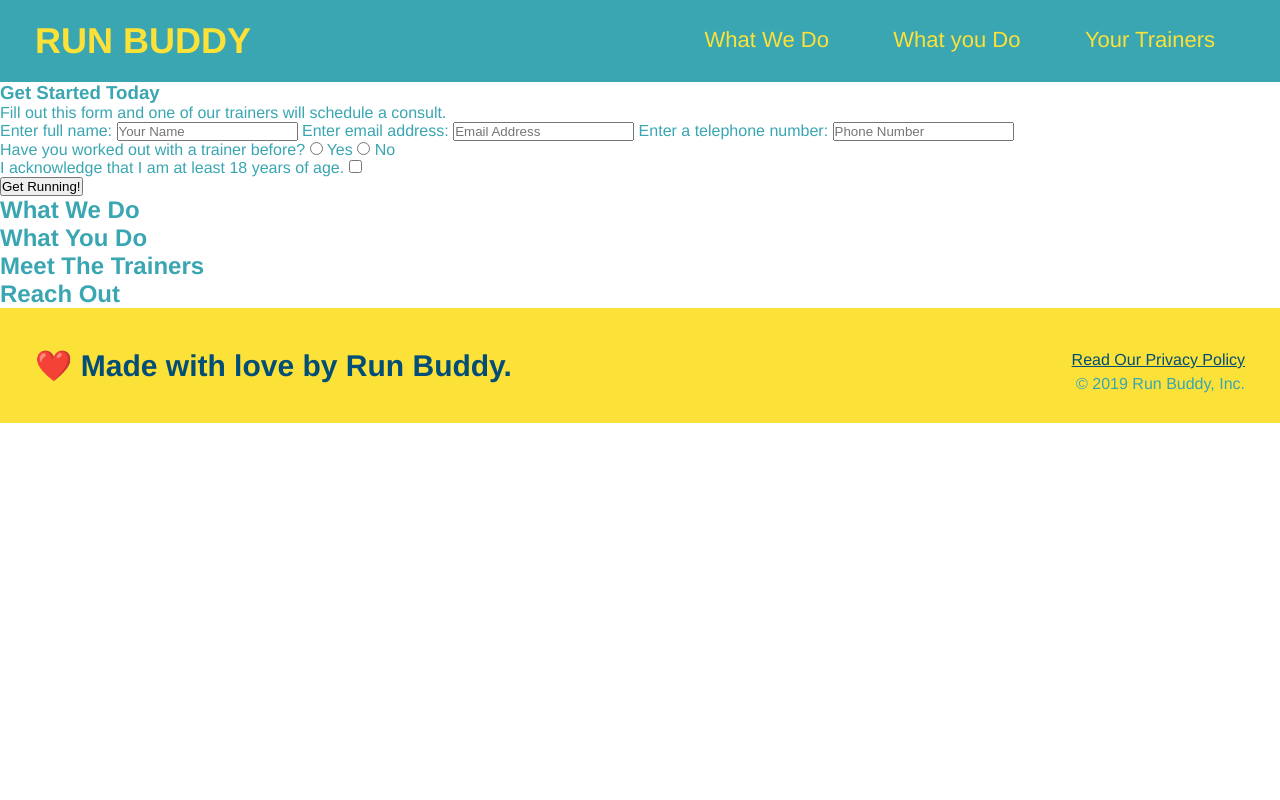
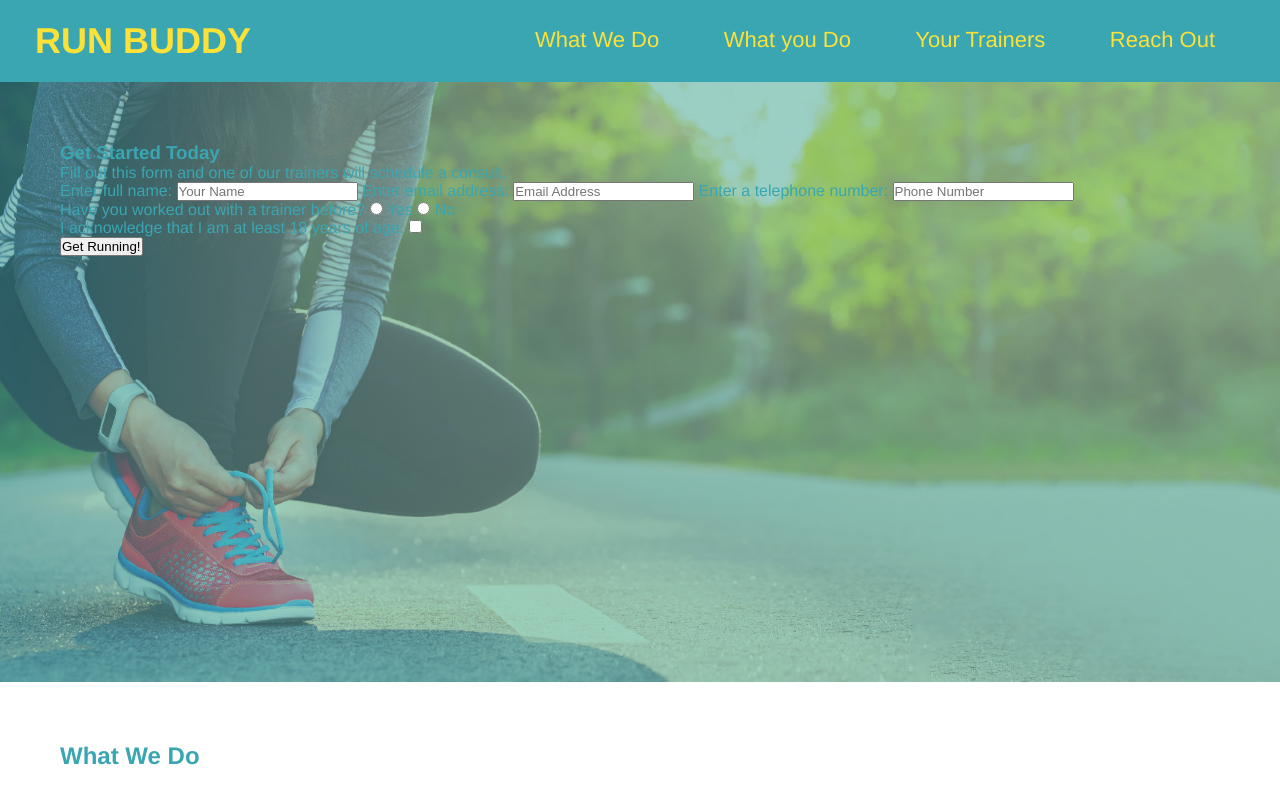
Before and after one commit to angel3510/run-buddy, a plain HTML site: page index.html in a window 1280 px wide. Shown: the top 800 px of the page. Drawn offline with Linux system fonts and the light colour scheme.

Commit message:
Added image to hero

```diff
--- a/assets/css/style.css
+++ b/assets/css/style.css
@@ -10,12 +10,10 @@ body {
     font-family: Helvetica, Arial, sans-serif;
 }
 /* apply styles to <header> */
-
 header{
     padding: 20px 35px;
     background-color: #39a6b2;
 }
-
 header h1 {
     font-weight: bold;
     font-size: 36px;
@@ -23,12 +21,10 @@ header h1 {
     margin: 0;
     display: inline;
 }
-
 header a {
     text-decoration: none;
     color: #fce138;
 }
-
 header nav {
     float: right;
     margin: 7px 0;
@@ -61,3 +57,15 @@ footer div {
 footer a {
     color:#024e76;
 }
+
+section {
+    padding: 60px;
+}
+/* Hero Style Start */
+.hero {
+    background-image: url("../images/hero-bg.jpg");
+    height: 600px;
+    background-size: cover;
+    background-position: center;
+}
+/* Hero Style End */
--- a/index.html
+++ b/index.html
@@ -25,12 +25,15 @@
                     <li>
                         <a href="#your-trainers">Your Trainers</a>
                     </li>
+                    <li>
+                        <a href="#reach-out">Reach Out</a>
+                    </li>
                 </ul>
             </nav>
         </header>
 
         <!-- hero/jumbotron -->
-        <section>
+        <section class="hero">
             <div>
                 <h3>Get Started Today</h3>
                 <p>Fill out this form and one of our trainers will schedule a consult.</p>
```
Also changed, not shown: assets/images/hero-bg.jpg (added).
